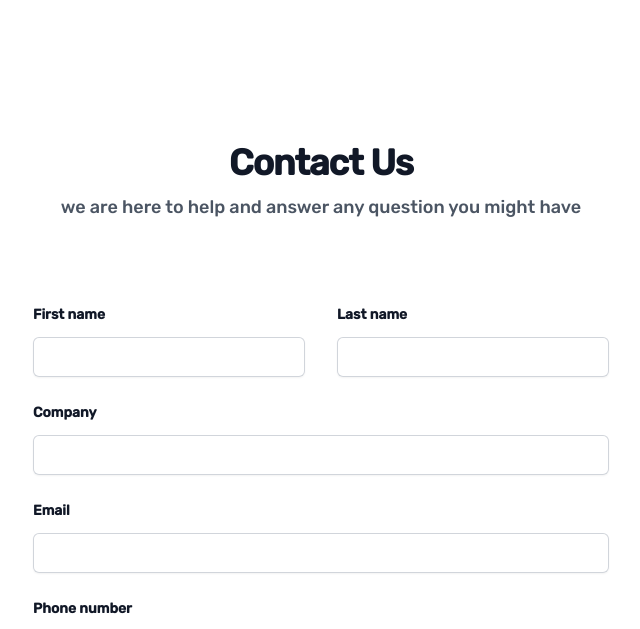
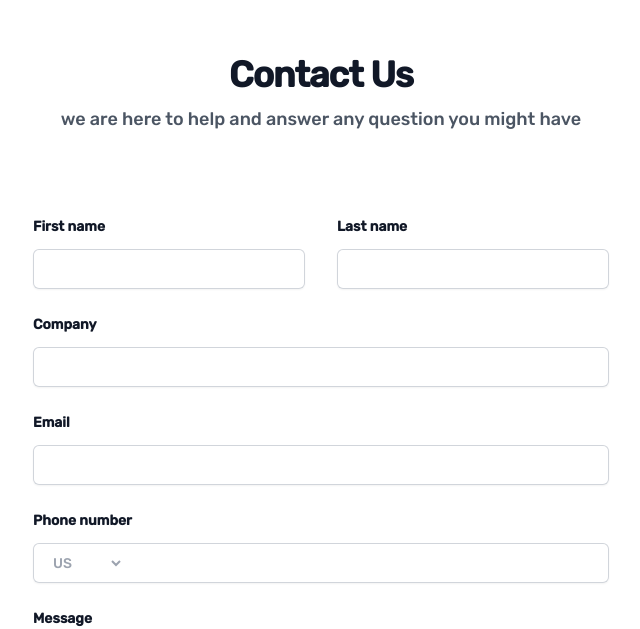
Before and after one commit to Hazem-Alsaqaan/OpenVoicePortfolio, a React (Vite) app: page / in a window 1280 px wide. Shown: the part 2588-3217 px from the top of the page, without its empty margins (319-959 px from the left). Built offline with nearby package versions, Linux system fonts and the light colour scheme.

Commit message:
update contact-us scetion container

```diff
--- a/src/components/sections/ContactUs.jsx
+++ b/src/components/sections/ContactUs.jsx
@@ -7,7 +7,7 @@ const ContactUs = () => {
     const [checkFocus, setCheckFocus] = useState(false)
     return (
         <div id="contact-us" className="py-10 container mx-auto px-4">
-            <div className="isolate bg-white px-6 py-24 sm:py-32 lg:px-8">
+            <div className="isolate bg-white py-10">
                 <div className="absolute inset-x-0 top-[-10rem] -z-10 transform-gpu overflow-hidden blur-3xl sm:top-[-20rem]" aria-hidden="true">
                     <div className="relative left-1/2 -z-10 aspect-[1155/678] w-[36.125rem] max-w-none -translate-x-1/2 rotate-[30deg] bg-gradient-to-tr from-[#ff80b5] to-[#9089fc] opacity-30 sm:left-[calc(50%-40rem)] sm:w-[72.1875rem]"></div>
                 </div>
```
